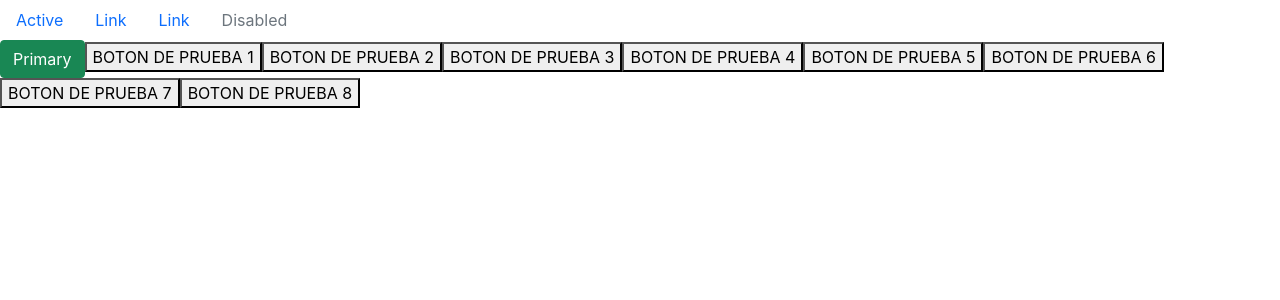
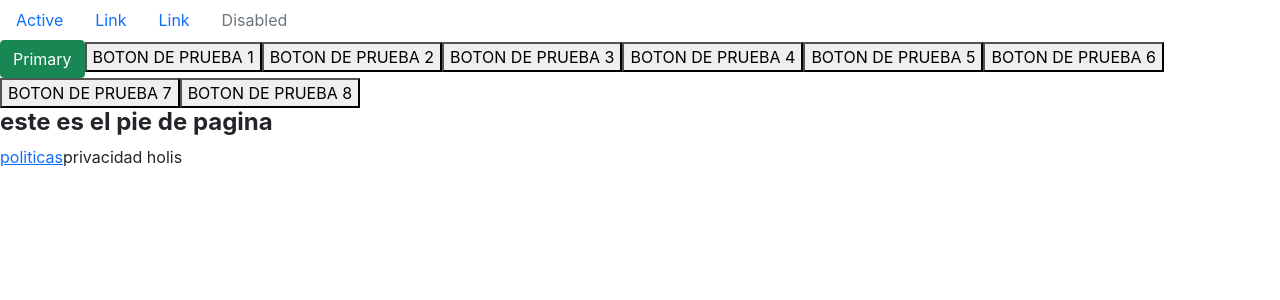
Before and after one commit to albertomaginsuarez/celmag, a React (Create React App) app: page / in a window 1280 px wide. Shown: the top 300 px of the page. Built offline with nearby package versions, Linux system fonts and the light colour scheme; the HTML template or start-up script is replaced by a standard one.

Commit message:
hice el footer

```diff
--- a/src/App.js
+++ b/src/App.js
@@ -1,5 +1,6 @@
 
 import BodyComponent from './components/BodyComponent'
+import FooterComponent from './components/FooterComponent'
 import NavComponent from './components/NavComponent'
 
 const App = () => {
@@ -7,6 +8,7 @@ const App = () => {
     <div className="App">
       <NavComponent />
       <BodyComponent />
+      <FooterComponent/>
     </div>
   );
 }
--- /dev/null
+++ b/src/components/FooterComponent.js
@@ -0,0 +1,18 @@
+import react from 'react'
+
+
+const FooterComponent = () => {
+    return (
+       <footer>
+            <h4>
+                <b>este es el pie de pagina</b>
+            </h4>
+            <p>
+                <a href='htps://instagram.com'>politicas</a>
+                privacidad
+                holis
+            </p>
+       </footer>
+    );
+}
+export default FooterComponent;
```
Also changed, not shown: 1 other file (tests, documents, lock files or other folders).
